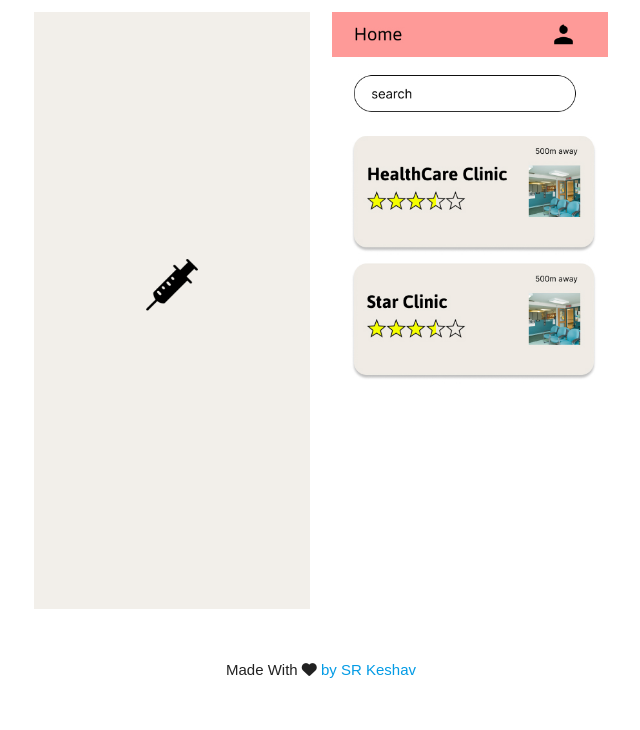
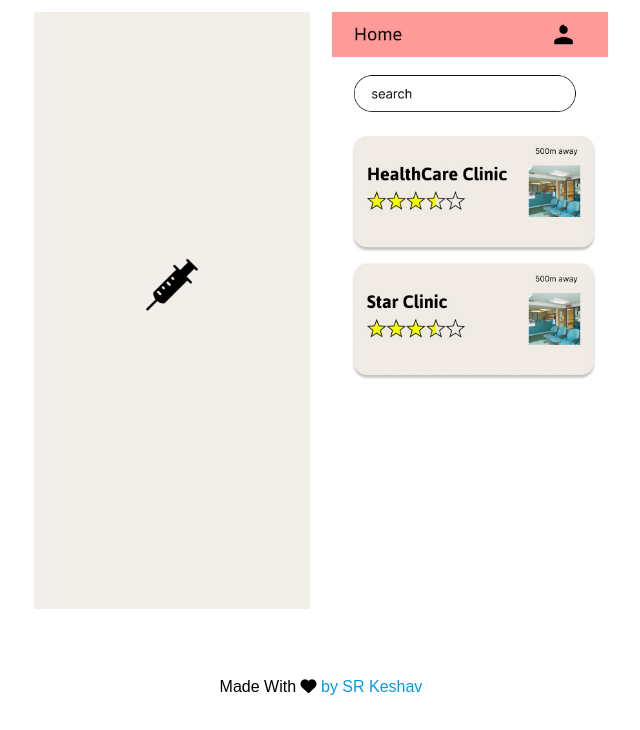
Before and after one commit to clinical-fit/clinical-fit.github.io, a plain HTML site: page index.html in a window 1280 px wide. Shown: the part 197-927 px from the top of the page, without its empty margins (319-959 px from the left). Before the commit the page ends 894 px from the top, so only its background shows below. Drawn offline with nearby package versions, Linux system fonts and the light colour scheme; a web font is replaced by a local one.

Commit message:
made fotter

```diff
--- a/index.html
+++ b/index.html
@@ -31,9 +31,13 @@
         </div>
     </section>
 
-   <div class="center">
-        <p>Made With <i class="fa fa-heart"></i> <a href="https://linktr.ee/SRKeshav">by SR Keshav</a> </p>
-   </div>
+
+    <footer class="page-footer section white">
+        <div class="center-align">
+            <p class="black-text" style="font-size:16px">Made With <i class="fa fa-heart"></i> <a href="https://linktr.ee/SRKeshav">by SR Keshav</a> </p>
+        </div>
+        <!-- <div class="footer-copyright"></div> -->
+    </footer>
 
 
     <script src="https://cdnjs.cloudflare.com/ajax/libs/materialize/1.0.0/js/materialize.min.js"></script>
```
